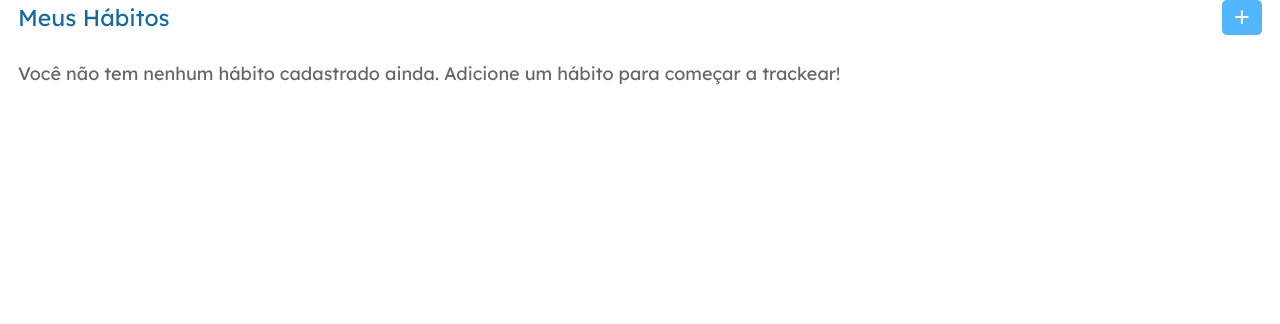
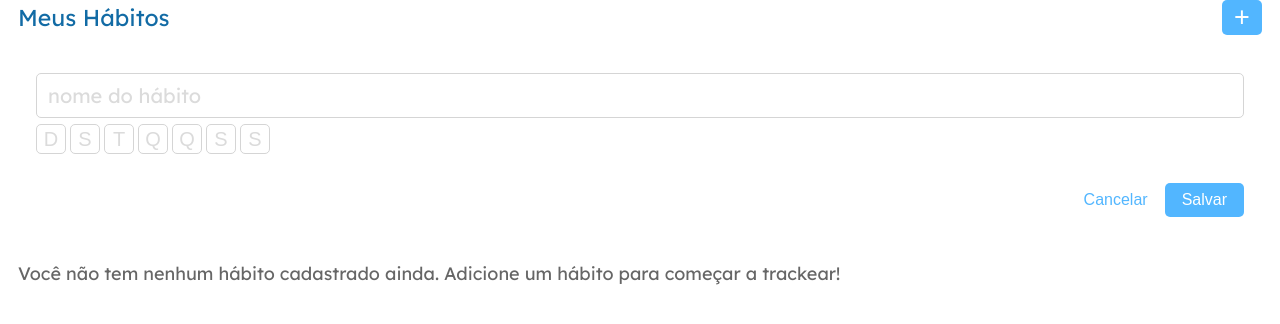
Before and after one commit to ptrkc/trackit, a React (Create React App) app: page /habitos in a window 1280 px wide. Shown: the top 324 px of the page. Built offline with nearby package versions, Linux system fonts and the light colour scheme.

Commit message:
NewHabitCard layout and style done

```diff
--- a/src/Habits/Habits.js
+++ b/src/Habits/Habits.js
@@ -1,7 +1,7 @@
 import { useContext } from "react";
 import styled from "styled-components";
 import UserContext from "../contexts/UserContext";
-
+import NewHabitCard from "./NewHabitCard";
 export default function Habits() {
     const { user } = useContext(UserContext);
     console.log(user);
@@ -9,6 +9,9 @@ export default function Habits() {
         <StyledDiv>
             <div className="my-habits">
                 Meus Hábitos <button>+</button>
+            </div>
+            <div className="new-habit-card">
+                <NewHabitCard />
             </div>
             <p className="no-habits">
                 Você não tem nenhum hábito cadastrado ainda. Adicione um hábito
@@ -26,6 +29,13 @@ const StyledDiv = styled.div`
     line-height: 22px;
     /* background: ${(props) => props.theme.cardBgColor};
     color: ${(props) => props.theme.lightAccentColor}; */
+
+    .my-habits {
+        display: flex;
+        align-items: center;
+        justify-content: space-between;
+        font-size: 23px;
+        color: ${(props) => props.theme.darkAccentColor};
         button {
             background-color: ${(props) => props.theme.lightAccentColor};
             width: 40px;
@@ -38,12 +48,9 @@ const StyledDiv = styled.div`
             border: none;
             border-radius: 5px;
         }
-    .my-habits {
-        display: flex;
-        align-items: center;
-        justify-content: space-between;
-        font-size: 23px;
-        color: ${(props) => props.theme.darkAccentColor};
+    }
+    div.new-habit-card {
+        margin-top: 20px;
     }
 
     .no-habits {
--- /dev/null
+++ b/src/Habits/NewHabitCard.js
@@ -0,0 +1,112 @@
+import { useContext, useState } from "react";
+import styled from "styled-components";
+import UserContext from "../contexts/UserContext";
+import Input from "./../components/Input";
+export default function NewHabitCard() {
+    const [disabled, setDisabled] = useState(false);
+    const [habit, setHabit] = useState("");
+
+    return (
+        <Card>
+            <Input
+                type="text"
+                placeholder="nome do hábito"
+                value={habit}
+                onChange={(e) => setHabit(e.target.value)}
+                disabled={disabled}
+            />
+            <div className="days-list">
+                <button>D</button>
+                <button>S</button>
+                <button>T</button>
+                <button>Q</button>
+                <button>Q</button>
+                <button>S</button>
+                <button>S</button>
+            </div>
+            <div className="buttons">
+                <button className="cancel">Cancelar</button>
+                <button>Salvar</button>
+            </div>
+        </Card>
+    );
+}
+
+const Card = styled.div`
+    display: flex;
+    flex-direction: column;
+    padding: 18px;
+    font-size: 20px;
+    line-height: 25px;
+    background: ${(props) => props.theme.cardBgColor};
+    border-radius: 5px;
+    .days-list {
+        display: flex;
+        flex-direction: row;
+        button {
+            background-color: ${(props) =>
+                props.selected
+                    ? props.theme.inputSelectedColor
+                    : "transparent"};
+            margin-right: 4px;
+            margin-bottom: 29px;
+            width: 30px;
+            height: 30px;
+            font-size: 20px;
+            line-height: 25px;
+            display: flex;
+            align-items: center;
+            justify-content: center;
+            color: ${(props) => props.theme.inputPlaceholderColor};
+            border: 1px solid ${(props) => props.theme.inputBorderColor};
+            border-radius: 5px;
+        }
+    }
+
+    .buttons {
+        display: flex;
+        justify-content: flex-end;
+        button {
+            font-size: 16px;
+            line-height: 20px;
+            padding: 7px 17px;
+            border-radius: 5px;
+            border: none;
+            background: ${(props) => props.theme.lightAccentColor};
+            color: ${(props) => props.theme.cardBgColor};
+        }
+        .cancel {
+            color: ${(props) => props.theme.lightAccentColor};
+            background: ${(props) => props.theme.cardBgColor};
+        }
+    }
+
+    .my-habits {
+        display: flex;
+        align-items: center;
+        justify-content: space-between;
+        font-size: 23px;
+        color: ${(props) => props.theme.darkAccentColor};
+    }
+
+    .no-habits {
+        margin-top: 28px;
+    }
+
+    /* div {
+        width: 91px;
+        margin-bottom: 25px;
+        span {
+            color: ${(props) => props.theme.cardBgColor};
+        }
+        .CircularProgressbar-path {
+            stroke: ${(props) => props.theme.cardBgColor};
+        }
+        .CircularProgressbar-trail {
+            stroke: transparent;
+        }
+        .CircularProgressbar-background {
+            fill: ${(props) => props.theme.lightAccentColor};
+        }
+    } */
+`;
--- a/src/NavBar/NavBar.js
+++ b/src/NavBar/NavBar.js
@@ -1,7 +1,6 @@
 import { useContext } from "react";
 import styled from "styled-components";
 import UserContext from "../contexts/UserContext";
-import { ReactComponent as Logo } from "./../assets/logo.svg";
 import { CircularProgressbarWithChildren } from "react-circular-progressbar";
 import "react-circular-progressbar/dist/styles.css";
 import { useHistory } from "react-router";
```
Lines whose indentation alone changed are shown as unchanged.
